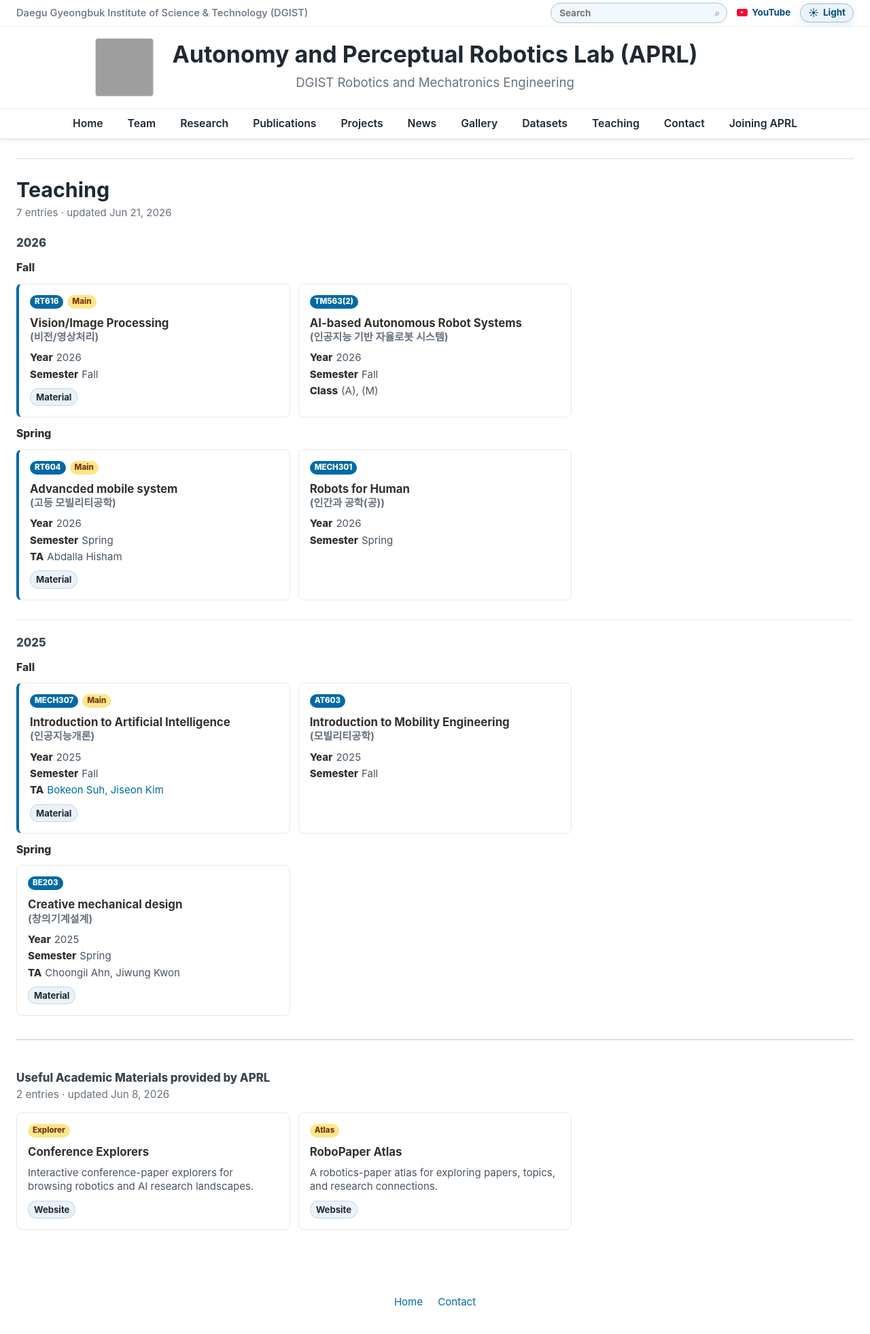
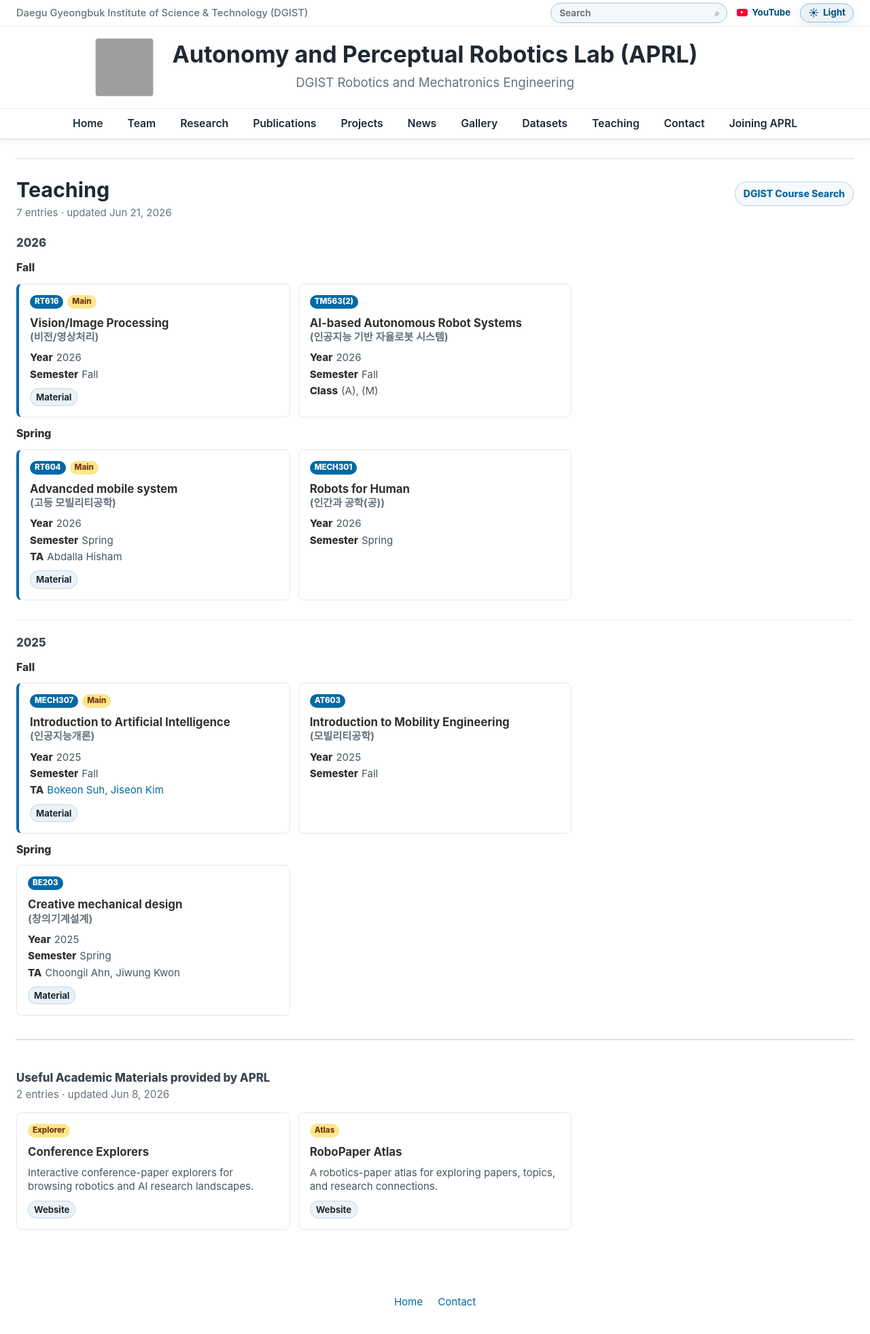
Before and after one commit to team-aprl/team-aprl.github.io, a Jekyll site: the page built from teaching.html, in a window 1280 px wide. Shown: the whole page at 68% size. Built offline with Jekyll 4.4.1, drawn with Linux system fonts in a browser that asks for light colours; grey boxes are pictures that could not be loaded.

Commit message:
Add DGIST course search link

```diff
--- a/styles.css
+++ b/styles.css
@@ -1957,6 +1957,31 @@ h1 {
   margin-bottom: 4px;
   font-size: 1.9rem;
   line-height: 1.15;
+}
+
+.teaching-course-search {
+  display: inline-flex;
+  align-items: center;
+  min-height: 32px;
+  padding: 6px 12px;
+  color: var(--link);
+  background: #f7f9fb;
+  border: 1px solid rgba(0, 95, 163, 0.24);
+  border-radius: 999px;
+  font-size: 0.88rem;
+  font-weight: 800;
+  text-decoration: none;
+  transition: color 140ms ease, background 140ms ease, border-color 140ms ease, box-shadow 140ms ease, transform 140ms ease;
+}
+
+.teaching-course-search:hover,
+.teaching-course-search:focus-visible {
+  color: #fff;
+  background: var(--link);
+  border-color: var(--link);
+  box-shadow: 0 2px 8px rgba(0, 95, 163, 0.18);
+  text-decoration: none;
+  transform: translateY(-1px);
 }
 
 .teaching-list {
@@ -3353,6 +3378,19 @@ body.theme-dark .team-simple-list {
   border-color: var(--line);
 }
 
+body.theme-dark .teaching-course-search {
+  color: #d7ecff;
+  background: color-mix(in srgb, var(--link) 12%, var(--panel));
+  border-color: color-mix(in srgb, var(--link) 34%, var(--line));
+}
+
+body.theme-dark .teaching-course-search:hover,
+body.theme-dark .teaching-course-search:focus-visible {
+  color: #07111a;
+  background: var(--link);
+  border-color: var(--link);
+}
+
 body.theme-dark .publication-filter-panel,
 body.theme-dark .news-filter-panel,
 body.theme-dark .project-language-buttons,
--- a/teaching.html
+++ b/teaching.html
@@ -6,7 +6,7 @@ lang: "en"
 ---
 
 <main class="page">
-      <section id="teaching" class="publications-section teaching-section"><div class="publications-heading"><div><h1>Teaching</h1><p>7 entries &middot; updated Jun 21, 2026</p></div></div>
+      <section id="teaching" class="publications-section teaching-section"><div class="publications-heading"><div><h1>Teaching</h1><p>7 entries &middot; updated Jun 21, 2026</p></div><a class="teaching-course-search" href="https://welcome.dgist.ac.kr/ucs/ucsqProfRespSbjtInq/index.do" target="_blank" rel="noopener noreferrer">DGIST Course Search</a></div>
         <div class="publication-year">2026</div><div class="teaching-semester">Fall</div><div class="teaching-list">
           <article class="teaching-card teaching-main"><div class="teaching-title-row"><span class="pub-badge pub-year">RT616</span><span class="pub-badge aprl">Main</span><h3>Vision/Image Processing<span>(비전/영상처리)</span></h3></div><div class="publication-meta"><span><b>Year</b>2026</span><span><b>Semester</b>Fall</span>
             </div><div class="publication-actions"><a href="https://github.com/team-aprl/lecture-RT616-public">Material</a></div></article>
```
